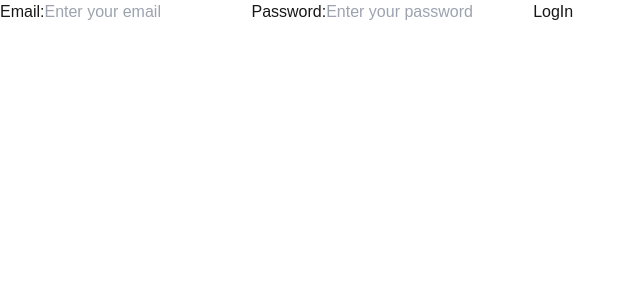
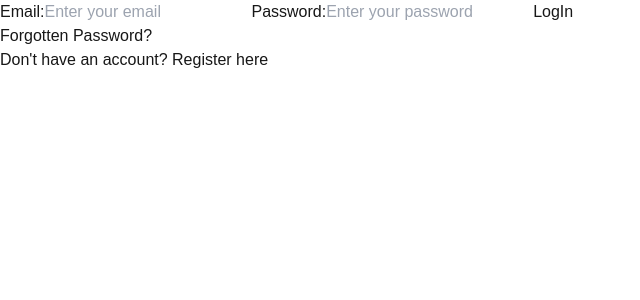
Before and after one commit to aB2318K/Speech-to-Text-Application, a Next.js app in the folder speech-to-text/: page /login in a window 1280 px wide. Shown: the top 300 px of the page, without its empty margins (0-640 px from the left). Built offline with nearby package versions, Linux system fonts and the light colour scheme.

Commit message:
navigation link

```diff
--- a/speech-to-text/app/login/page.tsx
+++ b/speech-to-text/app/login/page.tsx
@@ -1,3 +1,5 @@
+import Link from "next/link";
+
 export default function LogIn() {
     return(
          <div>
@@ -10,6 +12,11 @@ export default function LogIn() {
 
                 <button type="submit">LogIn</button>
             </form>
+            <span><Link href="/reset-password">Forgotten Password?</Link></span>
+
+            <p>
+              Don't have an account? <Link href="/signup">Register here</Link>
+            </p>
 
          </div>
     )
--- a/speech-to-text/app/page.tsx
+++ b/speech-to-text/app/page.tsx
@@ -3,7 +3,7 @@ import Link from "next/link";
 export default function Home() {
   return (
     <div>
-      Welcome to the Speech-To-Text Aplication. Here you can translate your spoken speech to text in real time and export it.
+      Welcome to the Speech-To-Text Aplication. Here you can translate your speech to text in real time and export it.
       <br/>
       Login or Sign-Up to continue
       <br/>
```
